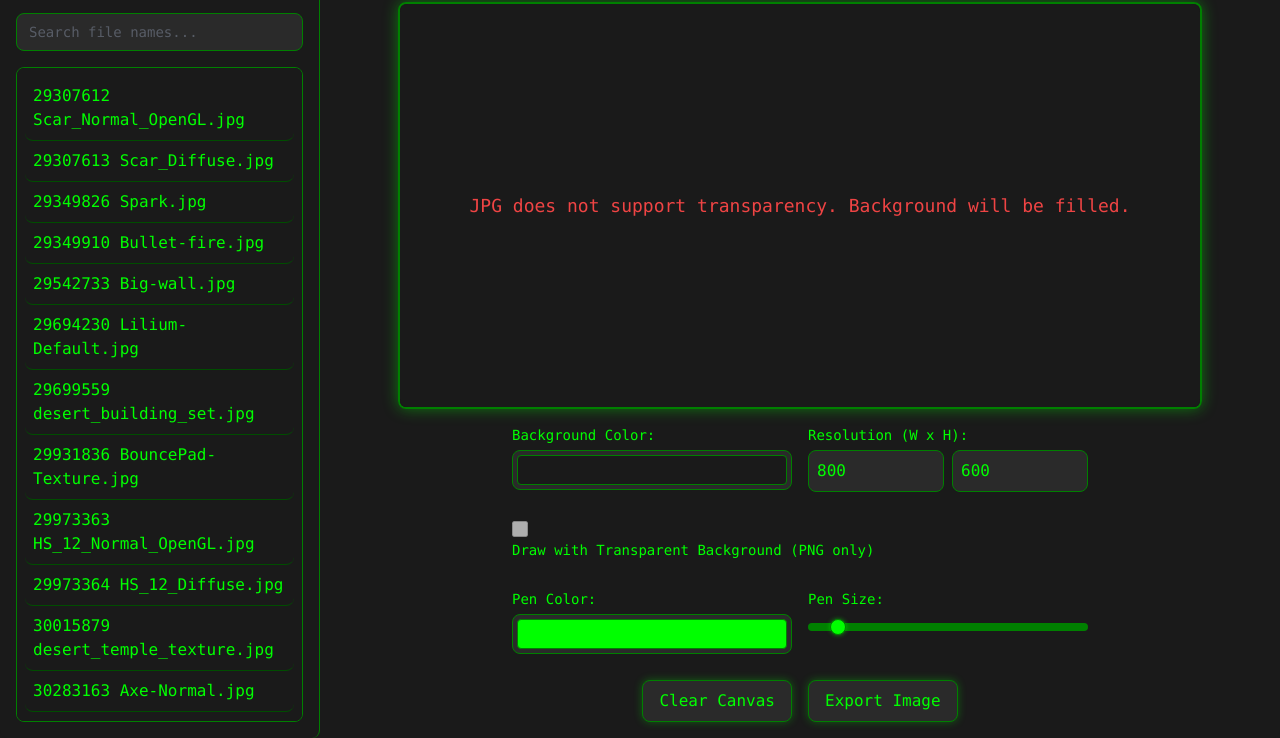
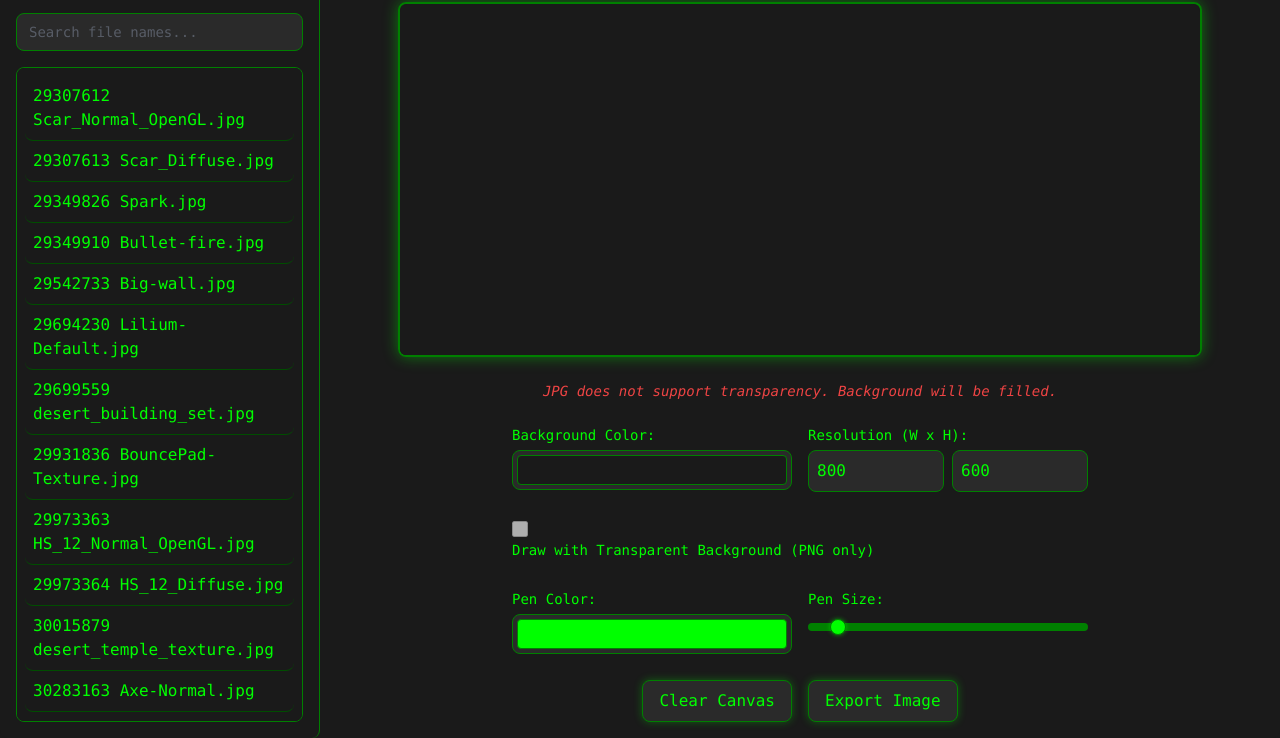
Before and after one commit to CharmsMods/Charms-Main-Site, a plain HTML site: page texture-creation/index.html in a window 1280 px wide. Shown: the part 62-800 px from the top of the page. Drawn offline with nearby package versions, Linux system fonts and the light colour scheme.

Commit message:
moved warning

```diff
--- a/texture-creation/index.html
+++ b/texture-creation/index.html
@@ -4,7 +4,9 @@
     <meta charset="UTF-8">
     <meta name="viewport" content="width=device-width, initial-scale=1.0">
     <title>Image Code Creator</title>
+    <!-- Link to the external CSS file -->
     <link rel="stylesheet" href="style.css">
+    <!-- Load Tailwind CSS from CDN for utility classes not overridden by custom CSS -->
     <script src="https://cdn.tailwindcss.com"></script>
     <script>
         // Tailwind CSS configuration (placed here for demonstration,
@@ -35,13 +37,18 @@
 <body>
 
     <div id="app-container" class="flex flex-col md:flex-row h-screen font-mono text-green-400 bg-gray-900">
+        <!-- Sidebar -->
         <div id="sidebar" class="w-full md:w-1/4 p-4 border-b md:border-r border-green-700 flex flex-col">
+            <!-- Tabs for JPG/PNG lists -->
             <div class="flex mb-4">
                 <button id="jpg-tab" class="tab-button active flex-1 py-2 text-center rounded-tl-lg">JPG Files</button>
                 <button id="png-tab" class="tab-button flex-1 py-2 text-center rounded-tr-lg">PNG Files</button>
             </div>
+            <!-- Add this search input field -->
             <input type="text" id="file-search-input" placeholder="Search file names..." class="input-field w-full mb-4 px-3 py-2 text-sm">
+            <!-- List container for files -->
             <div id="file-list-container" class="flex-grow overflow-y-auto border border-green-700 rounded-lg p-2">
+                <!-- File lists will be injected here by JS -->
                 <ul id="jpg-file-list" class="hidden"></ul>
                 <ul id="png-file-list" class="hidden"></ul>
                 <div id="no-selection-message" class="text-center text-sm italic text-gray-500 mt-4">Select a file name from above.</div>
@@ -49,13 +56,18 @@
             </div>
         </div>
 
+        <!-- Main Content Area -->
         <div id="main-content" class="flex-1 p-4 flex flex-col items-center justify-center relative">
             <h1 class="text-2xl mb-4">Image Code Creator <span id="selected-file-display" class="text-sm text-green-500 ml-2"></span></h1>
 
+            <!-- Canvas and Controls -->
             <div class="canvas-container relative border-2 border-green-700 rounded-lg overflow-hidden mb-4">
                 <canvas id="drawingCanvas" class="block"></canvas>
-                <div id="overlay-message" class="absolute inset-0 flex items-center justify-center bg-gray-900 bg-opacity-90 text-red-500 hidden rounded-lg text-lg p-4"></div>
             </div>
+
+            <!-- Moved overlay message here, outside the canvas container -->
+            <div id="overlay-message" class="text-red-500 text-sm italic p-2 hidden mb-4 text-center"></div>
+
 
             <div class="grid grid-cols-1 md:grid-cols-2 gap-4 w-full max-w-xl mb-4">
                 <div class="input-group">
@@ -91,6 +103,7 @@
         </div>
     </div>
 
+    <!-- Link to the external JavaScript file -->
     <script src="script.js"></script>
 </body>
 </html>
--- a/texture-creation/style.css
+++ b/texture-creation/style.css
@@ -292,6 +292,18 @@
     display: none; /* Hidden by default */
 }
 
+/* Moved overlay message (now transparency warning) styling */
+#overlay-message {
+    /* No longer absolute positioning over canvas */
+    padding: 0.5rem; /* p-2 */
+    margin-bottom: 1rem; /* mb-4 */
+    text-align: center; /* text-center */
+    color: #ef4444; /* text-red-500 */
+    font-size: 0.875rem; /* text-sm */
+    font-style: italic; /* italic */
+    /* It's now a regular block element, hidden by default via JS */
+}
+
 /* General input group styling */
 .input-group {
     margin-bottom: 0.5rem; /* Adjust as needed */
```
